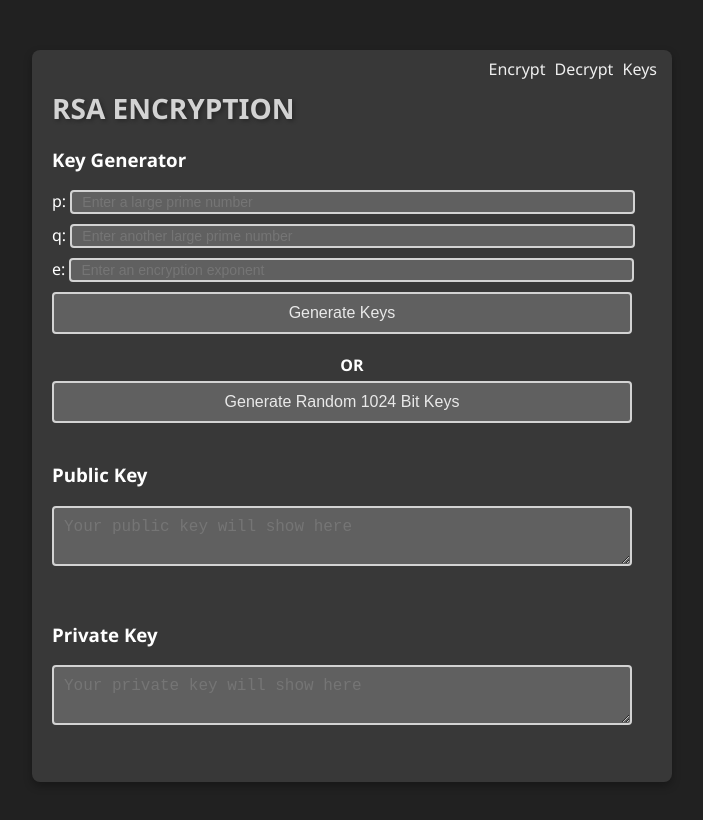
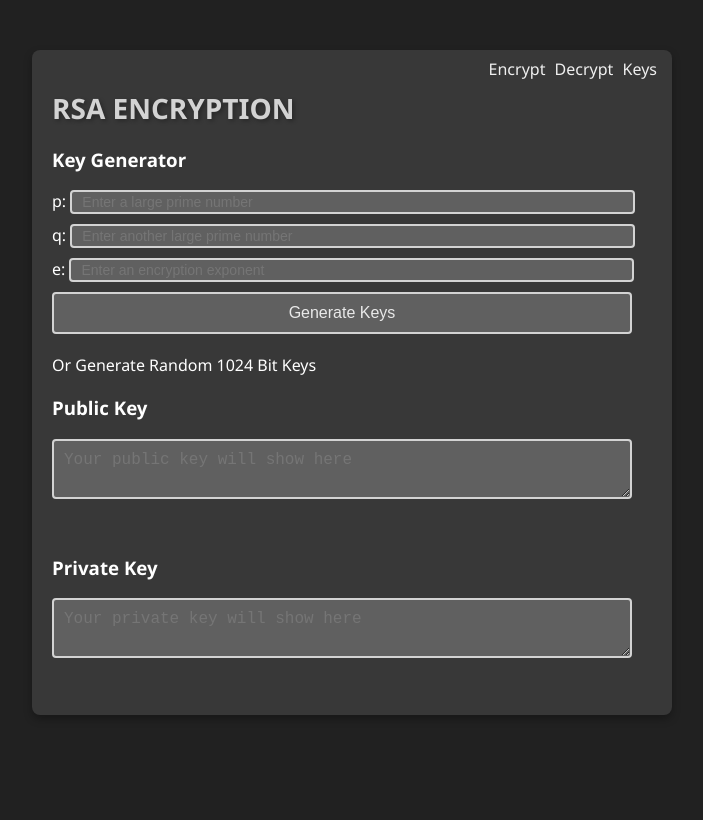
Before and after one commit to heightcalculator/Encryption, a plain HTML site: page preview/keys.html in a window 1280 px wide. Shown: the whole page, without its empty margins (288-991 px from the left). Drawn offline with Linux system fonts and the light colour scheme.

Commit message:
Update keys.html

```diff
--- a/preview/keys.html
+++ b/preview/keys.html
@@ -28,8 +28,7 @@
         q: <input type="number" id="keyQ" placeholder="Enter another large prime number"></input><br>
         e: <input type="number" id="keyE" placeholder="Enter an encryption exponent"></input>
         <button onclick="update()"><span>Generate Keys</span></button>
-        <h4>OR</h4>
-        <button onclick="randomKey()"><span>Generate Random 1024 Bit Keys</span></button>
+        <span id = "goAway"><a onclick="randomKey()">Or Generate Random 1024 Bit Keys</a></span>
         <h3>Public Key</h3>
         <textarea disabled id="textInput" placeholder="Your public key will show here"></textarea><br>
         <span id="publicKeyUrl"></span><br>
```
